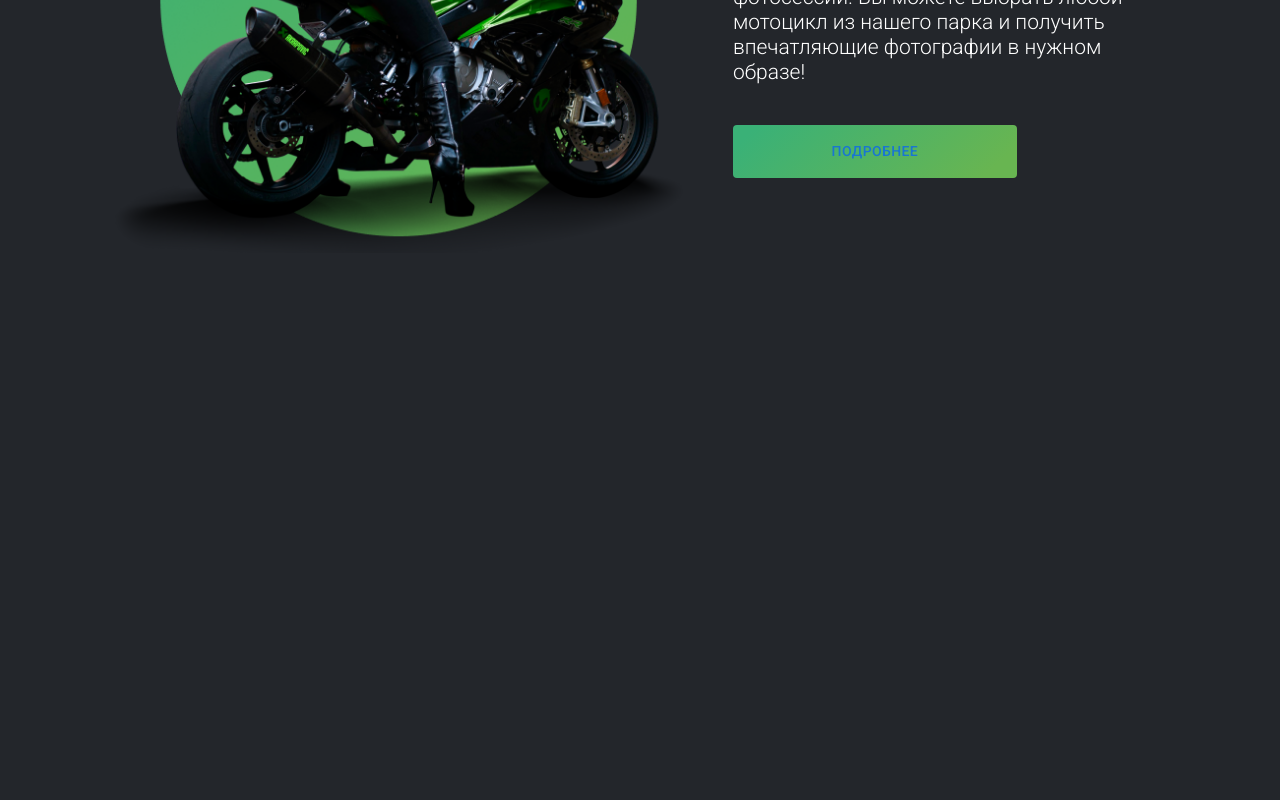
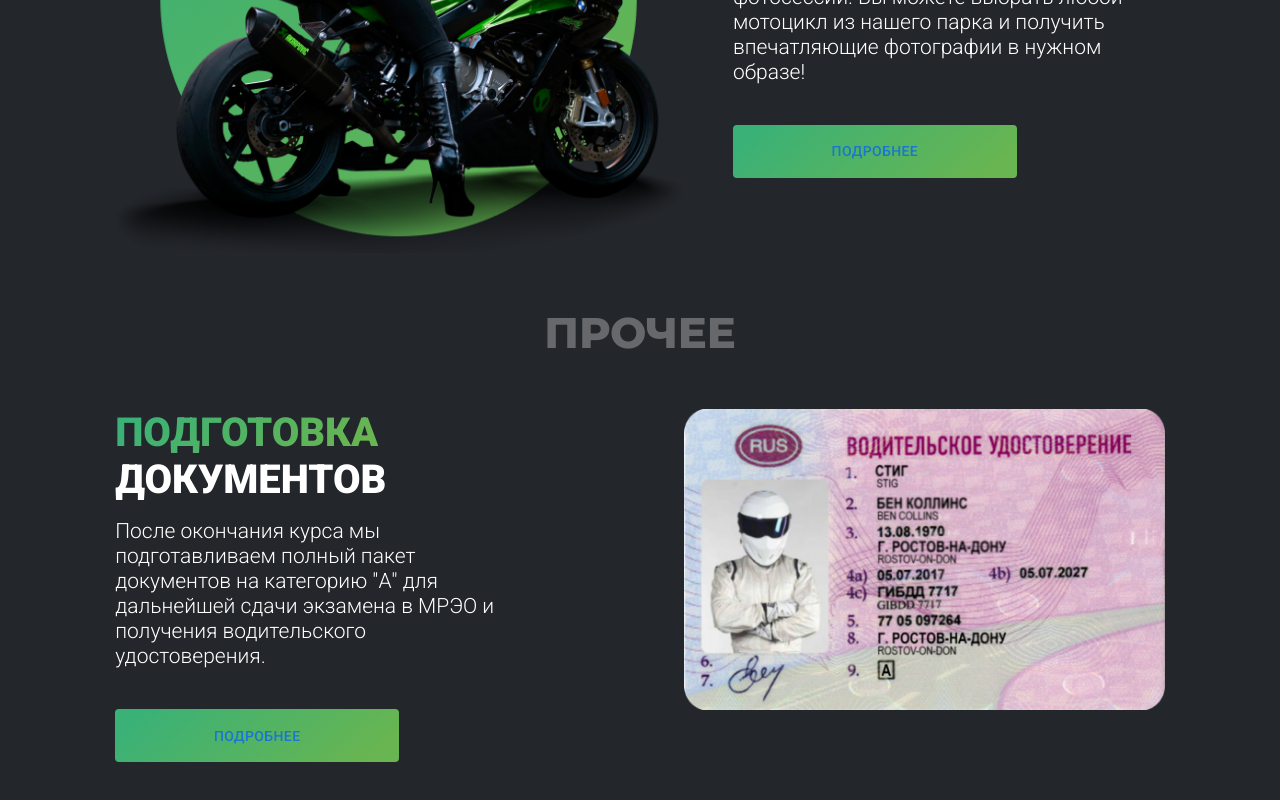
Before and after one commit to abror-mqv/moto-site, a Next.js app: page / in a window 1280 px wide. Shown: the part 1536-2336 px from the top of the page. Before the commit the page ends 1893 px from the top, so only its background shows below. Built offline with nearby package versions, Linux system fonts and the light colour scheme.

Commit message:
Documents is complite

```diff
--- a/pages/_components/blocks/Content.jsx
+++ b/pages/_components/blocks/Content.jsx
@@ -4,6 +4,7 @@ import nasway from './Content.module.scss'
 import HomeBlock from './HomeBlock/HomeBlock';
 import Motopark from './Motopark/Motopark';
 import PhotoZone from './PhotoZone/PhotoZone';
+import Documents from './Documents/Documents';
 
 const Content = () => {
     return (
@@ -12,6 +13,8 @@ const Content = () => {
             <Motopark/>
               {/* Arrmor_Zone */}
               <PhotoZone/>
+              <Documents/>
+
 
 
         </div>
--- /dev/null
+++ b/pages/_components/blocks/Documents/Documents.jsx
@@ -0,0 +1,49 @@
+import React from "react";
+import nasway from "./Documents.module.scss";
+import Title from "../../fabric/Title/Title";
+
+import DocumentsFoto from "./Documents.png";
+import SubText from "../../fabric/SubText/SubText";
+import RegButton from "../../fabric/RegularButton/RegButton";
+import Image from "next/image";
+
+import Cunt from "../../fabric/Cunt/Cunt";
+
+const Documents = () => {
+  return (
+    <div className={nasway.DocumentsMain}>
+      <center>
+        {/* выбрал тэг для выравнивания по центру так как стили не подрубаются */}
+        <div className={nasway.center}>
+          {/* Привязал к диву чтобы добавить отступы */}
+          <Cunt content="ПРОЧЕЕ" />
+        </div>
+      </center>
+      <div className={nasway.Documents}>
+        <div className={nasway.ImageBlock}>
+          <Image src={DocumentsFoto.src} alt="dsdddd" width={523} height={327} />
+        </div>
+
+        <div className={nasway.TxtBlock}>
+          <div className={nasway.TxtBlock2}>
+            {/* обернул в ячейку для того чтобы задать флекс элемент что бы убрать
+                перенос строки  */}
+                <Title green content=" ПОДГОТОВКА  " />
+                <Title content="ДОКУМЕНТОВ " />
+
+          </div>
+
+          <div></div>
+          <div className={nasway.SgeinKotokbas}>
+            <SubText content="После окончания курса мы подготавливаем полный пакет документов на категорию ''А'' для дальнейшей сдачи экзамена в МРЭО и получения водительского удостоверения." />
+          </div>
+          <div>
+            <RegButton text="ПОДРОБНЕЕ" />
+          </div>
+        </div>
+      </div>
+    </div>
+  );
+};
+
+export default Documents;
--- /dev/null
+++ b/pages/_components/blocks/Documents/Documents.module.scss
@@ -0,0 +1,47 @@
+
+.Documents{
+    display: flex;
+    flex-direction: row-reverse;
+    justify-content: space-between;
+    gap: 50px;
+    .ImgBlock{
+
+    }
+    .TxtBlock{
+        display: flex;
+        justify-content: center;
+        // display: flex; // в стилях HomePage стоит два дисплея
+        flex-direction: column;
+        .SgeinKotokbas{
+            max-width: 400px;
+            margin: 16px 0 40px 0;
+        }
+
+    }
+    // Добавил пару классав в титульном описании чтобы они слились а не переносились на след стрраничку
+    .TxtBlock2{
+        display: flex;
+        flex-wrap: wrap;
+    }
+    .TxtBlock2  h3{
+        margin-right: 15px;
+    }
+
+}
+.center{
+    // Добавлен отступ через див чтобы не сливался с верхней ячейкой это титуль "ФотоПарк"
+    margin: 50px;
+}
+
+@media  screen and (max-width: 920px) {
+    .Documents{
+        flex-direction: column;
+        margin-top: 30px;
+        gap: 20px;
+        .TxtBlock{
+            button{
+                width: 100%;
+            }
+        }
+    }
+}
```
Also changed, not shown: pages/_components/blocks/Documents/Documents.png (added).
